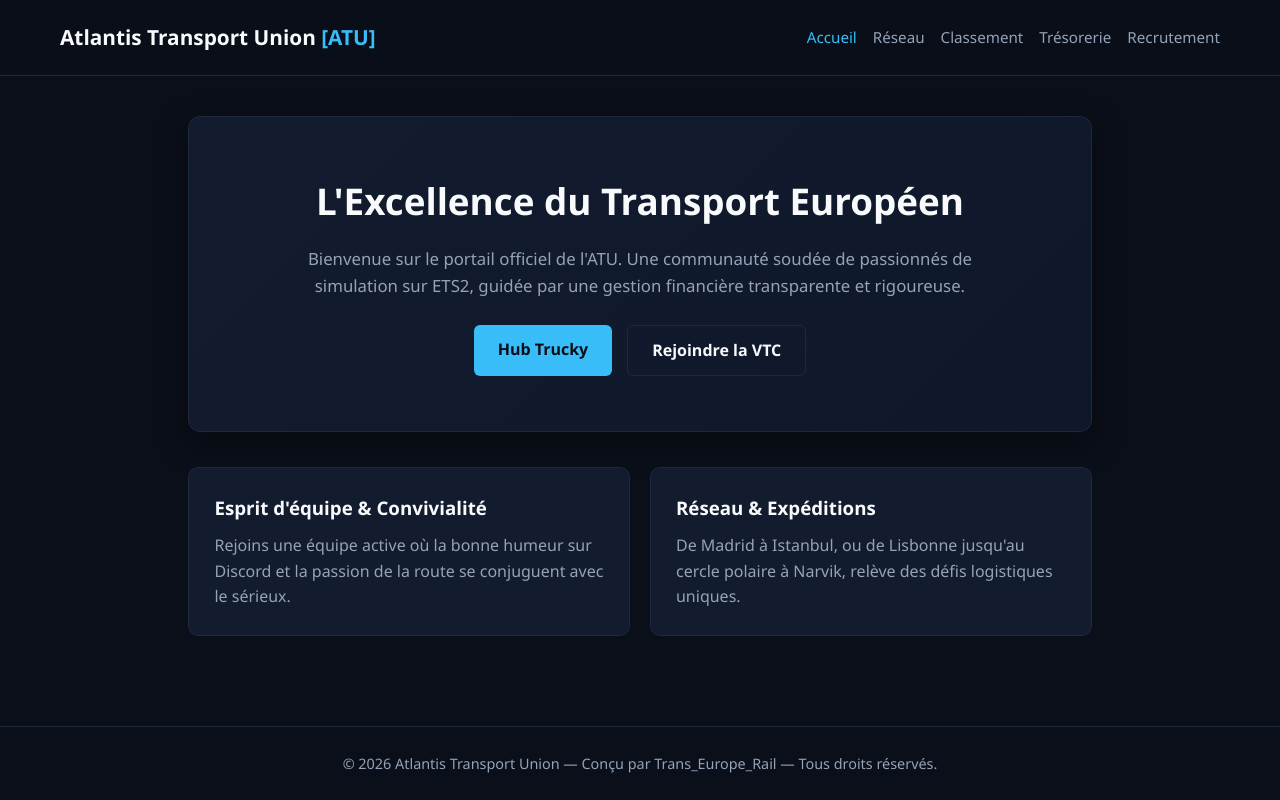
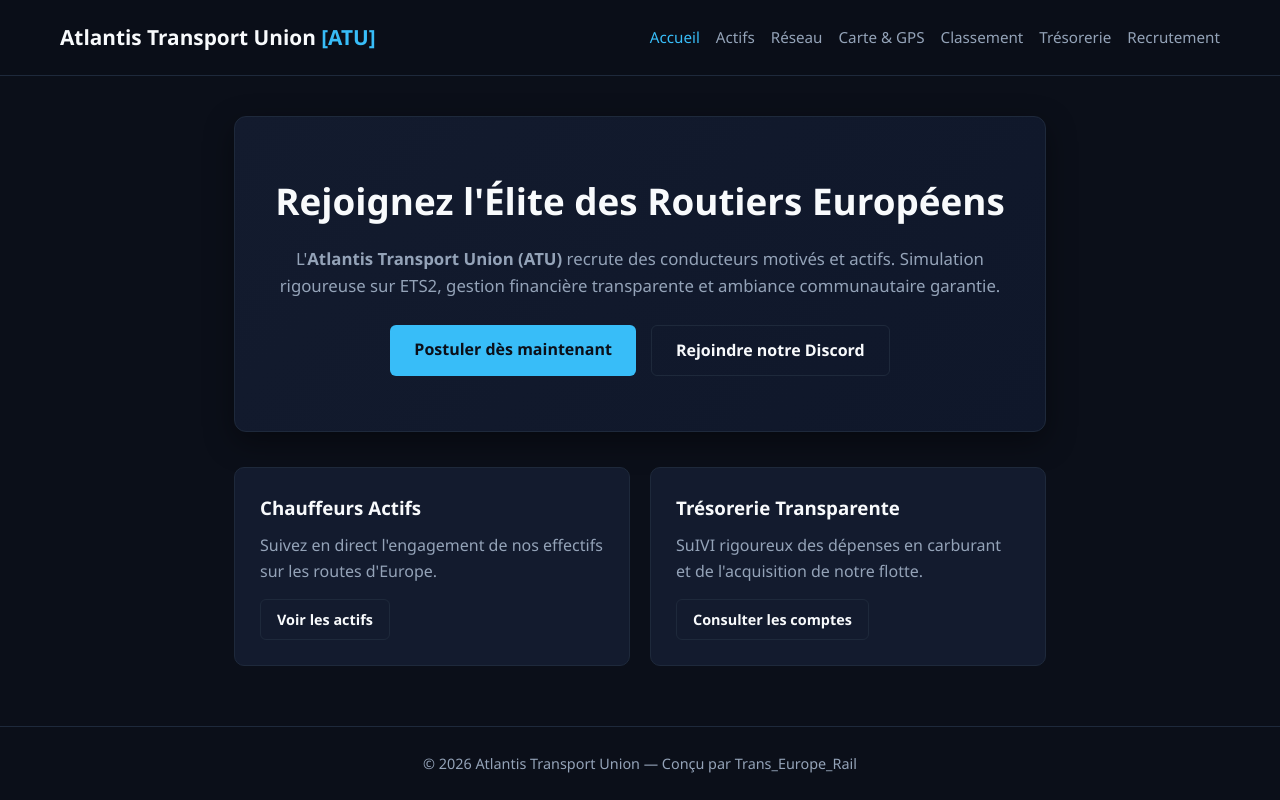
Before and after one commit to Trans-Europe-Rail/Atlantis-Transport-Union, a Flask app: page / in a window 1280 px wide. Run offline with Flask 3, Linux system fonts and the light colour scheme.

Commit message:
Enhance index.html for recruitment and community focus
Updated the title and various sections to reflect recruitment efforts and enhance community engagement.

```diff
--- a/templates/index.html
+++ b/templates/index.html
@@ -2,7 +2,7 @@
 <html lang="fr">
 <head>
     <meta charset="UTF-8">
-    <title>{{ atu.nom }} — Accueil</title>
+    <title>{{ atu.nom }} — Accueil & Recrutement</title>
     <link rel="stylesheet" href="{{ url_for('static', filename='style.css') }}">
 </head>
 <body>
@@ -13,7 +13,9 @@
             </div>
             <nav>
                 <a href="/" class="active">Accueil</a>
+                <a href="/actifs">Actifs</a>
                 <a href="/lignes">Réseau</a>
+                <a href="/carte">Carte & GPS</a>
                 <a href="/classement">Classement</a>
                 <a href="/factures">Trésorerie</a>
                 <a href="/recrutement">Recrutement</a>
@@ -23,28 +25,30 @@
 
     <main class="container">
         <section class="hero">
-            <h2>L'Excellence du Transport Européen</h2>
-            <p>Bienvenue sur le portail officiel de l'ATU. Une communauté soudée de passionnés de simulation sur ETS2, guidée par une gestion financière transparente et rigoureuse.</p>
+            <h2>Rejoignez l'Élite des Routiers Européens</h2>
+            <p>L'<strong>Atlantis Transport Union (ATU)</strong> recrute des conducteurs motivés et actifs. Simulation rigoureuse sur ETS2, gestion financière transparente et ambiance communautaire garantie.</p>
             <div style="display: flex; gap: 15px; justify-content: center; flex-wrap: wrap;">
-                <a href="https://hub.truckyapp.com/vtc/atlantis-transport-union" target="_blank" class="btn">Hub Trucky</a>
-                <a href="/recrutement" class="btn secondary">Rejoindre la VTC</a>
+                <a href="/recrutement" class="btn">Postuler dès maintenant</a>
+                <a href="https://discord.gg/5TjzBtzy56" target="_blank" class="btn secondary">Rejoindre notre Discord</a>
             </div>
         </section>
 
         <div class="grid">
             <div class="card">
-                <h3>Esprit d'équipe & Convivialité</h3>
-                <p style="color: var(--text-muted);">Rejoins une équipe active où la bonne humeur sur Discord et la passion de la route se conjuguent avec le sérieux.</p>
+                <h3>Chauffeurs Actifs</h3>
+                <p style="color: var(--text-muted); margin-bottom: 15px;">Suivez en direct l'engagement de nos effectifs sur les routes d'Europe.</p>
+                <a href="/actifs" class="btn secondary" style="font-size: 0.9rem; padding: 8px 16px;">Voir les actifs</a>
             </div>
             <div class="card">
-                <h3>Réseau & Expéditions</h3>
-                <p style="color: var(--text-muted);">De Madrid à Istanbul, ou de Lisbonne jusqu'au cercle polaire à Narvik, relève des défis logistiques uniques.</p>
+                <h3>Trésorerie Transparente</h3>
+                <p style="color: var(--text-muted); margin-bottom: 15px;">SuIVI rigoureux des dépenses en carburant et de l'acquisition de notre flotte.</p>
+                <a href="/factures" class="btn secondary" style="font-size: 0.9rem; padding: 8px 16px;">Consulter les comptes</a>
             </div>
         </div>
     </main>
 
     <footer>
-        <p>&copy; 2026 {{ atu.nom }} — Conçu par {{ atu.auteur }} — Tous droits réservés.</p>
+        <p>&copy; 2026 {{ atu.nom }} — Conçu par {{ atu.auteur }}</p>
     </footer>
 </body>
 </html>
```
